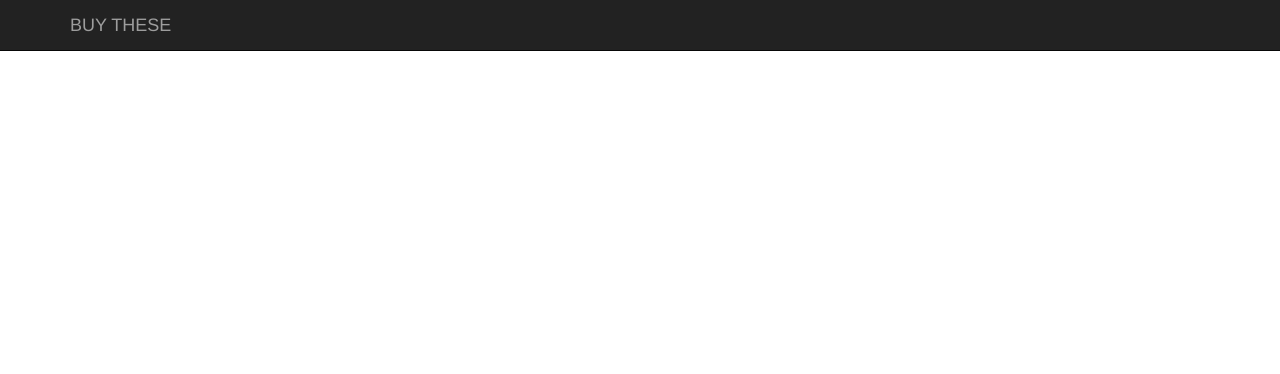
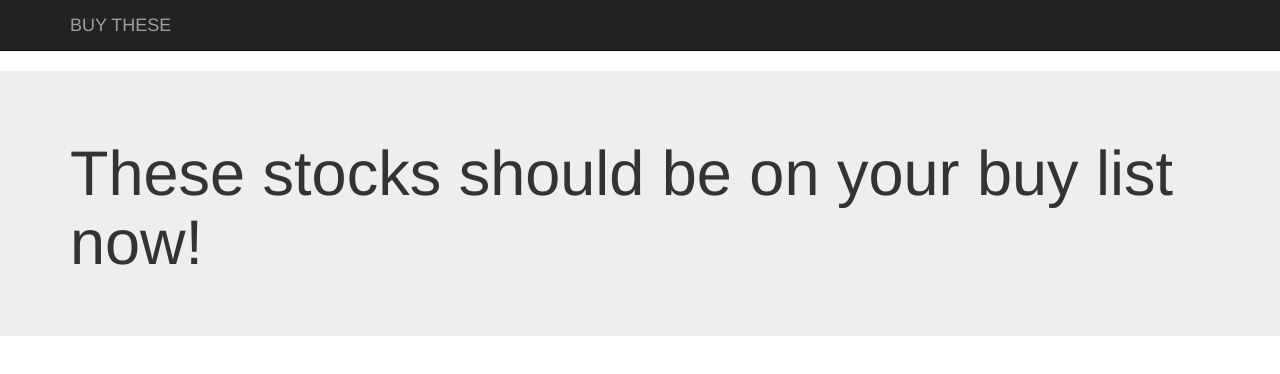
Before and after one commit to aditya8100/stock-teller, a website: page index.html in a window 1280 px wide. Drawn offline with nearby package versions, Linux system fonts and the light colour scheme.

Commit message:
Added jumbotron

```diff
--- a/index.html
+++ b/index.html
@@ -23,6 +23,12 @@
                 </div>
             </div>
         </nav>
+
+        <div class="jumbotron">
+            <div class="container">
+                <h1>These stocks should be on your buy list now!</h1>
+            </div>
+        </div>
     </body>
 
 </html>
```
